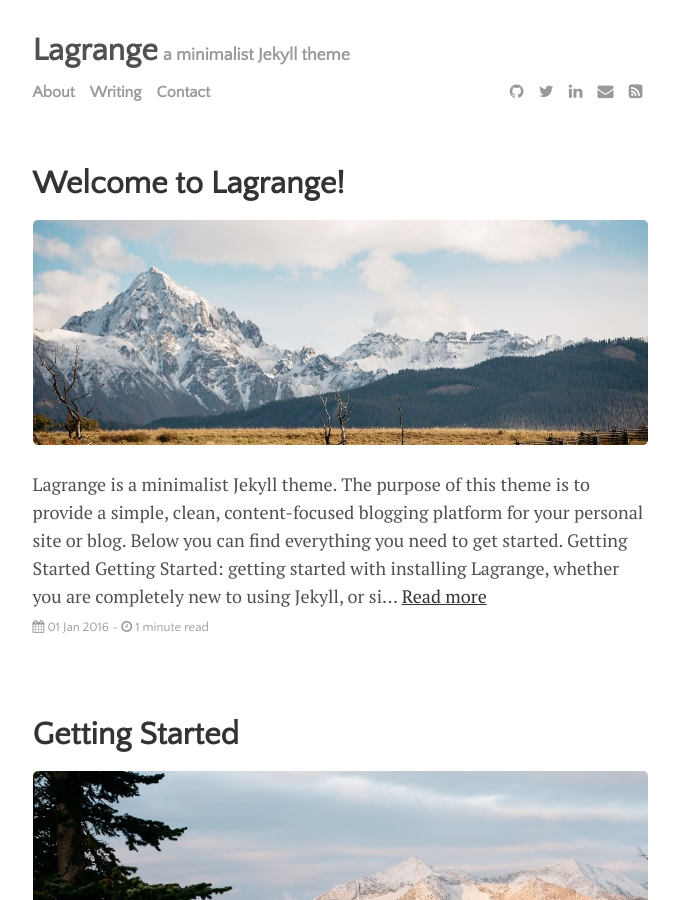
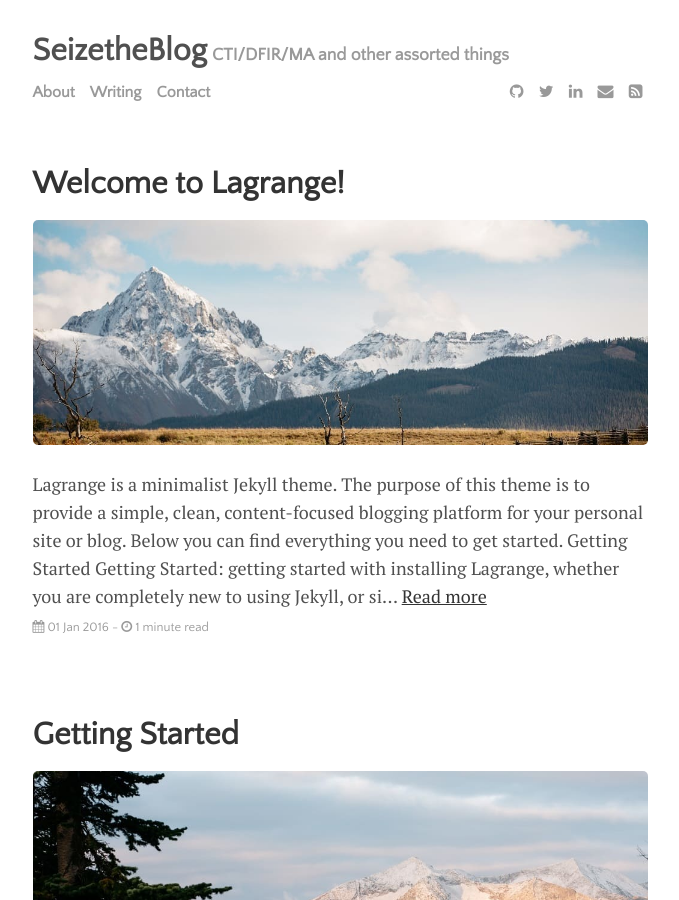
Before and after one commit to seizethecheese/seizethecheese.github.io, a Jekyll site: the page built from index.html, in a window 1280 px wide and 900 px high. Shown: the whole window, without its empty margins (300-979 px from the left). Built offline with Jekyll 4.4.1, drawn with Linux system fonts in a browser that asks for light colours; the list of posts is cut into pages by our own code; some of the changed text lies outside the part shown.

Commit message:
Update _config.yml

```diff
--- a/_config.yml
+++ b/_config.yml
@@ -20,9 +20,9 @@ permalink:           /:title
 plugins:             [jekyll-paginate, jekyll-sitemap, jekyll-feed, jekyll-seo-tag]
 
 # Customise atom feed settings (this is where Jekyll-Feed gets configuration information)
-title:		           'Lagrange'
-description:	       'a minimalist Jekyll theme'
-author:              'Paul Le'
+title:		           'SeizetheBlog'
+description:	       'CTI/DFIR/MA and other assorted things'
+author:              'Elliot Parsons'
 
 # RSS 2.0 can be used instead of Atom by uncommenting following two lines
 #feed:
```
